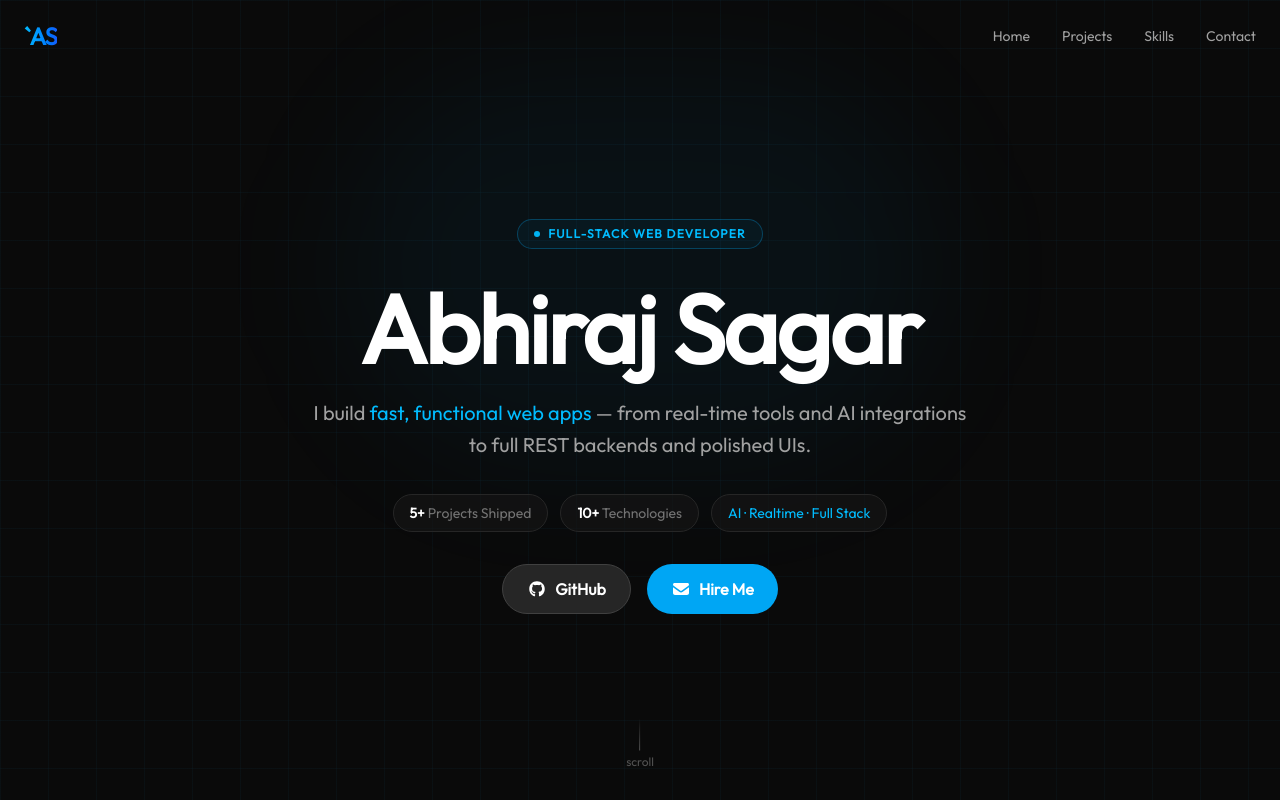
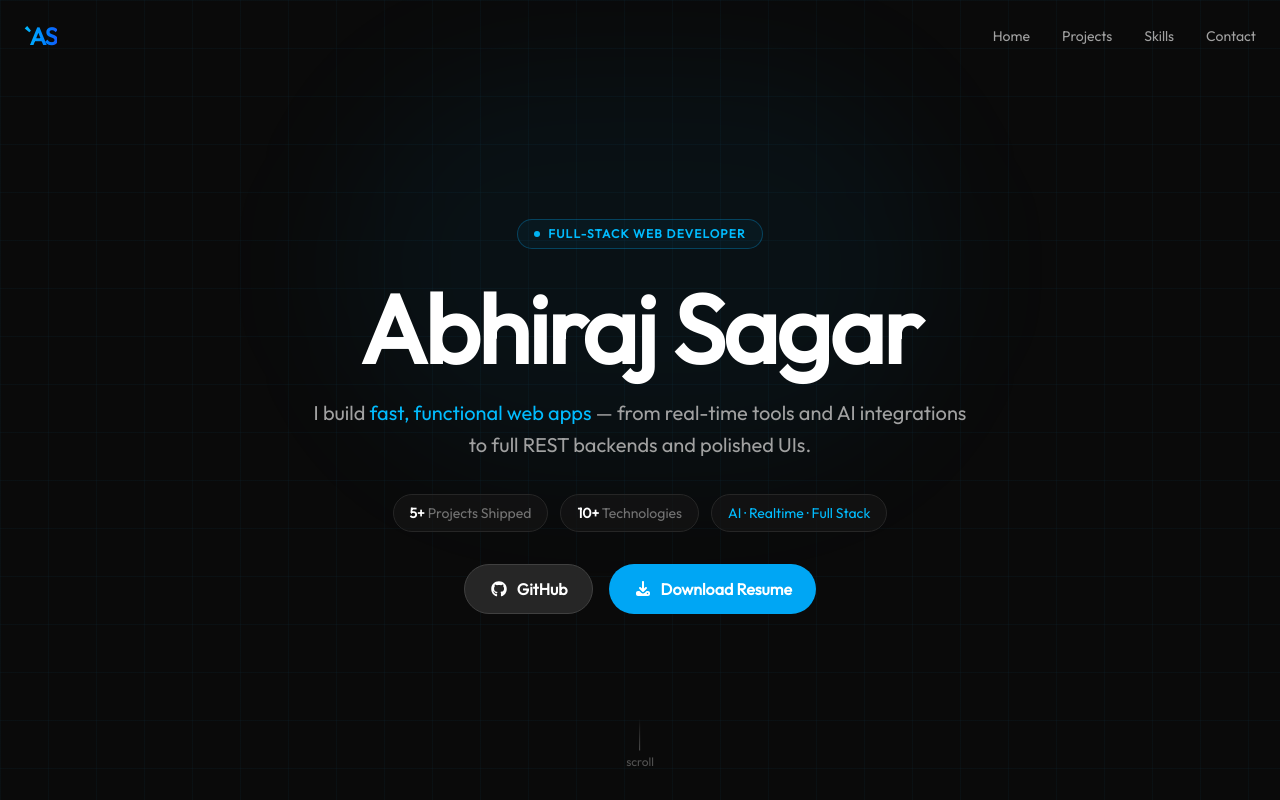
Before and after one commit to AbhirajSagar/portfolio, a Next.js app: page /web in a window 1280 px wide. Shown: the top 800 px of the page. Built offline with nearby package versions, Linux system fonts and the light colour scheme; a web font is replaced by a local one.

Commit message:
Web Resume and Diff Resume

```diff
--- a/src/app/web/page.tsx
+++ b/src/app/web/page.tsx
@@ -240,9 +240,9 @@ function Hero() {
             className="px-6 py-3 rounded-full font-semibold flex items-center gap-2 bg-neutral-800 text-white hover:bg-neutral-700 border border-neutral-700 transition-all duration-300 hover:-translate-y-0.5">
             <FontAwesomeIcon icon={faGithub} /> GitHub
           </a>
-          <a href="mailto:abhirajsagar99@gmail.com"
+          <a href="/abhiraj_web_dev.pdf" download
             className="px-6 py-3 rounded-full font-semibold flex items-center gap-2 bg-sky-500 text-white hover:bg-sky-400 transition-all duration-300 hover:-translate-y-0.5 hover:shadow-[0_0_20px_rgba(14,165,233,0.35)]">
-            <FontAwesomeIcon icon={faEnvelope} /> Hire Me
+            <FontAwesomeIcon icon={faDownload} /> Download Resume
           </a>
         </motion.div>
       </div>
@@ -430,7 +430,7 @@ function Contact() {
               className="px-8 py-4 bg-sky-500 text-white rounded-full font-bold text-base hover:bg-sky-400 transition-colors flex items-center justify-center gap-2 hover:shadow-[0_0_20px_rgba(14,165,233,0.3)]">
               <FontAwesomeIcon icon={faEnvelope} /> Email Me
             </a>
-            <a href="/abhiraj_unity_dev.pdf" download
+            <a href="/abhiraj_web_dev.pdf" download
               className="px-8 py-4 bg-neutral-800 text-white rounded-full font-bold text-base hover:bg-neutral-700 transition-colors border border-neutral-700 flex items-center justify-center gap-2">
               <FontAwesomeIcon icon={faDownload} /> Download Resume
             </a>
--- a/src/components/Hero.jsx
+++ b/src/components/Hero.jsx
@@ -78,7 +78,7 @@ export default function Hero() {
             <SocialBtn href="https://github.com/AbhirajSagar" icon={faGithub} label="GitHub" />
             <SocialBtn href="https://abhiraj99.itch.io/" icon={faItchIo} label="Itch.io" />
             <SocialBtn
-                href="/abhiraj_unity_dev.pdf"
+                href="/abhiraj_web_dev.pdf"
                 icon={faDownload}
                 label="Resume"
                 primary
--- a/src/components/Show.jsx
+++ b/src/components/Show.jsx
@@ -26,7 +26,7 @@ const socials = [
     label: "Download Resume",
     onClick: () => {
       const link = document.createElement("a");
-      link.href = "/abhiraj_unity_dev.pdf";
+      link.href = "/abhiraj_web_dev.pdf";
       link.download = "abhiraj_unity_dev.pdf";
       link.click();
     }
```
Also changed, not shown: 2 other files (tests, documents, lock files or other folders).
